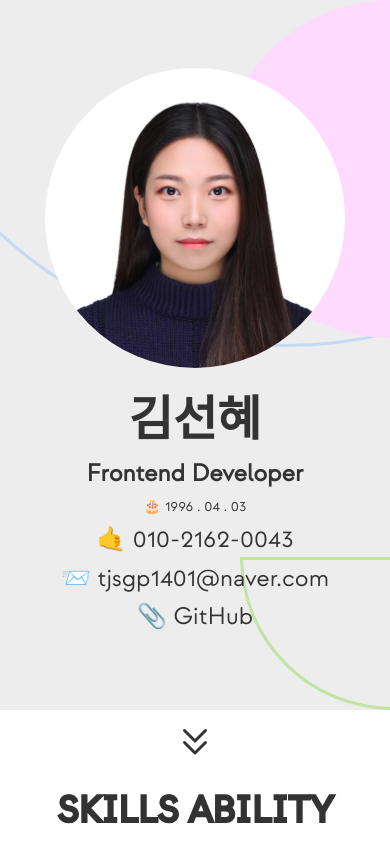
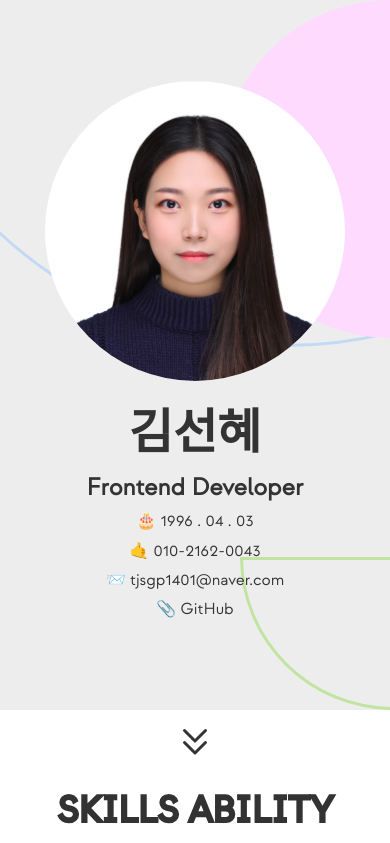
Before and after one commit to elin-sunhye/portfolio, a Next.js app: page / in a window 390 px wide. Shown: the top 843 px of the page. Built offline with nearby package versions, Linux system fonts and the light colour scheme.

Commit message:
반응형

```diff
--- a/app/Home.tsx
+++ b/app/Home.tsx
@@ -4,16 +4,12 @@ import style from './page.module.scss';
 import { HiOutlineChevronDoubleDown } from 'react-icons/hi';
 import { useEffect, useRef, useState } from 'react';
 import { menuType } from '@/type/menu/menuType';
-import Link from 'next/link';
 import { useRouter } from 'next/navigation';
-import LastSection from '@/component/lastSection/LastSection';
 import Btn from '@/component/common/btn/Btn';
 import Image from 'next/image';
 
 // dummyData ---------------------------------
 import menuData from '@/dummyData/menu.json';
-import { RiNotionFill } from 'react-icons/ri';
-import { FaGithub } from 'react-icons/fa';
 
 export default function Home() {
   // ---------------------------------
@@ -487,9 +483,18 @@ export default function Home() {
 
                                 {project.menu === 'SANDAN' ||
                                 project.menu === 'STX' ? (
-                                  <></>
+                                  <a
+                                    href={project.url}
+                                    title="상세페이지 바로가기"
+                                  >
+                                    view detail
+                                  </a>
                                 ) : (
-                                  <a href={project.site} target="_blank">
+                                  <a
+                                    href={project.site}
+                                    target="_blank"
+                                    title="사이트 바로가기"
+                                  >
                                     site
                                   </a>
                                 )}
--- a/app/page.module.scss
+++ b/app/page.module.scss
@@ -568,10 +568,6 @@
           border-bottom: 1px solid var(--black);
           padding-bottom: 3rem;
 
-          &:last-of-type {
-            border-bottom: 0;
-          }
-
           .comp_name {
             font-size: var(--fs-36);
             font-weight: 900;
@@ -619,6 +615,12 @@
             }
           }
         }
+
+        &:last-of-type {
+          .career_info {
+            border-bottom: 0;
+          }
+        }
       }
     }
   }
@@ -648,8 +650,9 @@
           p {
             font-size: var(--fs-24);
           }
-          span {
-            font-size: var(--fs-14);
+          span,
+          a {
+            font-size: var(--fs-16);
           }
         }
       }
```
